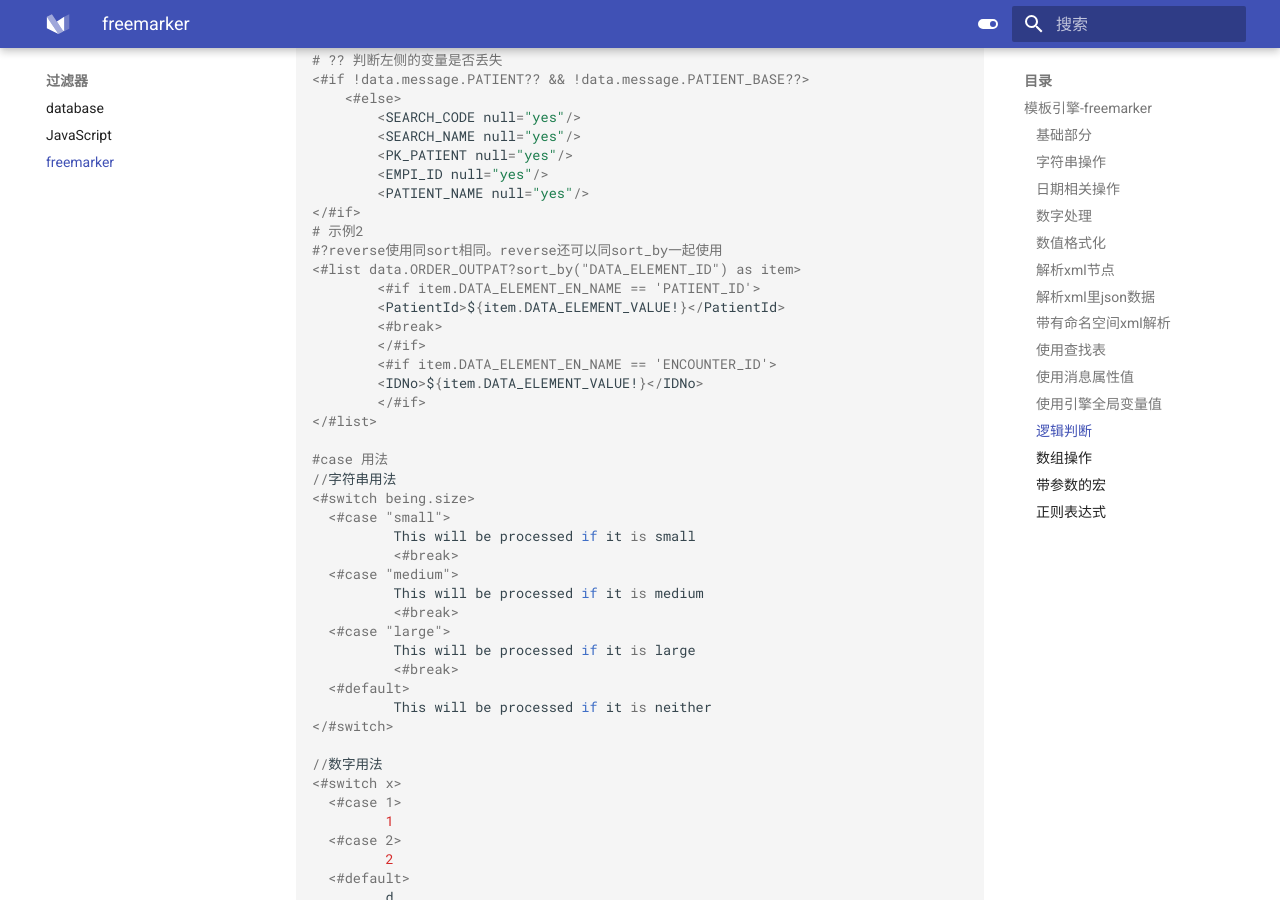
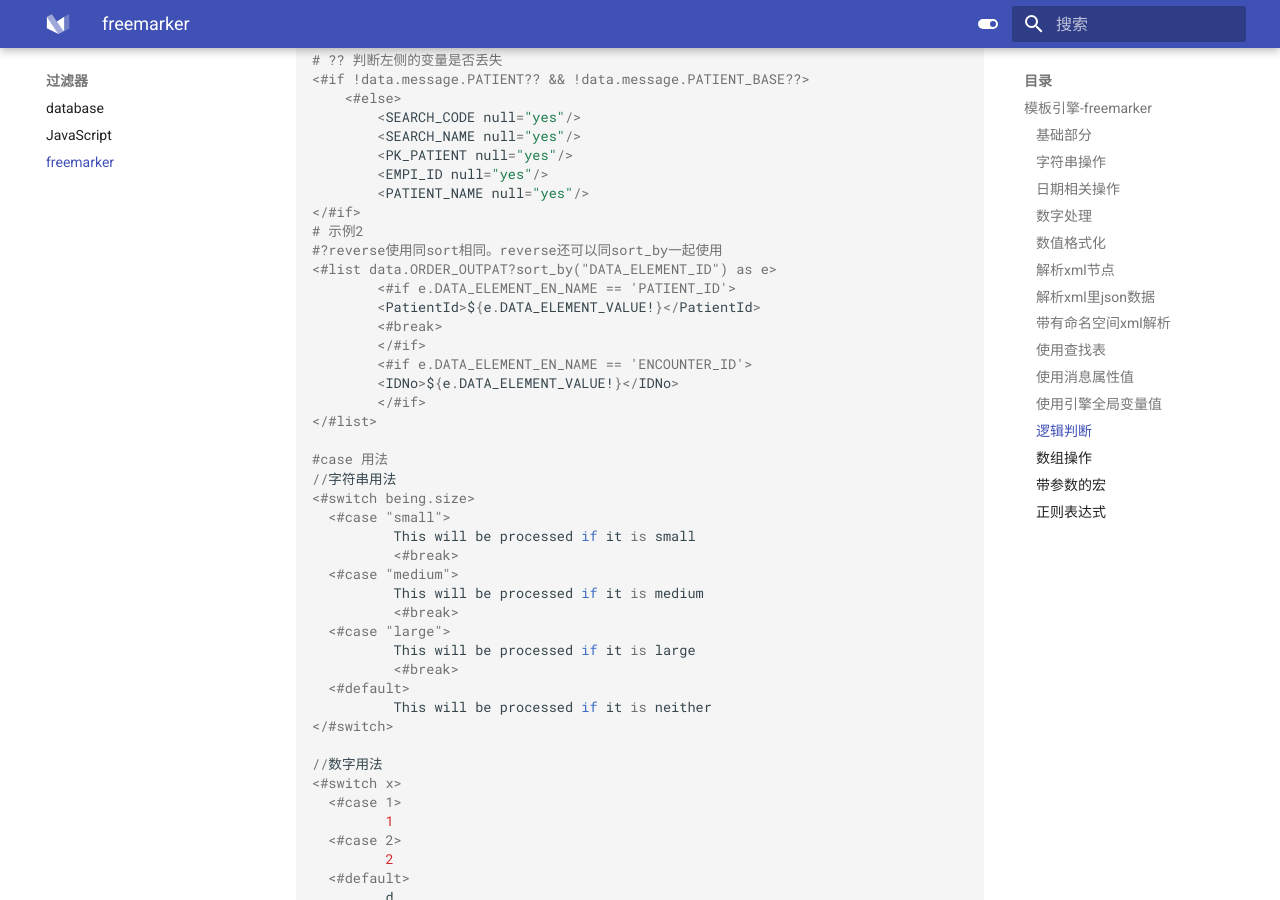
Before and after one commit to liaozhimingandy/demo, an MkDocs documentation site: the page built from docs/filter/freemarker.md, in a window 1280 px wide and 900 px high, scrolled down 5999 px. Built offline with MkDocs 1.6.1 and Material for MkDocs 9.7.7, drawn with Linux system fonts in a browser that asks for light colours.

Commit message:
1.调整部分文档内容;;

```diff
--- a/docs/filter/freemarker.md
+++ b/docs/filter/freemarker.md
@@ -312,13 +312,13 @@ ${(tmp.EMPI_ID == '')?string('0', tmp.EMPI_ID)}
 </#if>
 # 示例2
 #?reverse使用同sort相同。reverse还可以同sort_by一起使用
-<#list data.ORDER_OUTPAT?sort_by("DATA_ELEMENT_ID") as item>
-		<#if item.DATA_ELEMENT_EN_NAME == 'PATIENT_ID'>
-		<PatientId>${item.DATA_ELEMENT_VALUE!}</PatientId>
+<#list data.ORDER_OUTPAT?sort_by("DATA_ELEMENT_ID") as e>
+		<#if e.DATA_ELEMENT_EN_NAME == 'PATIENT_ID'>
+		<PatientId>${e.DATA_ELEMENT_VALUE!}</PatientId>
         <#break>
 		</#if>
-		<#if item.DATA_ELEMENT_EN_NAME == 'ENCOUNTER_ID'>
-		<IDNo>${item.DATA_ELEMENT_VALUE!}</IDNo>
+		<#if e.DATA_ELEMENT_EN_NAME == 'ENCOUNTER_ID'>
+		<IDNo>${e.DATA_ELEMENT_VALUE!}</IDNo>
 		</#if>
 </#list>
 
```
Also changed, not shown: docs/filter/database.md (+2 -0 lines).
